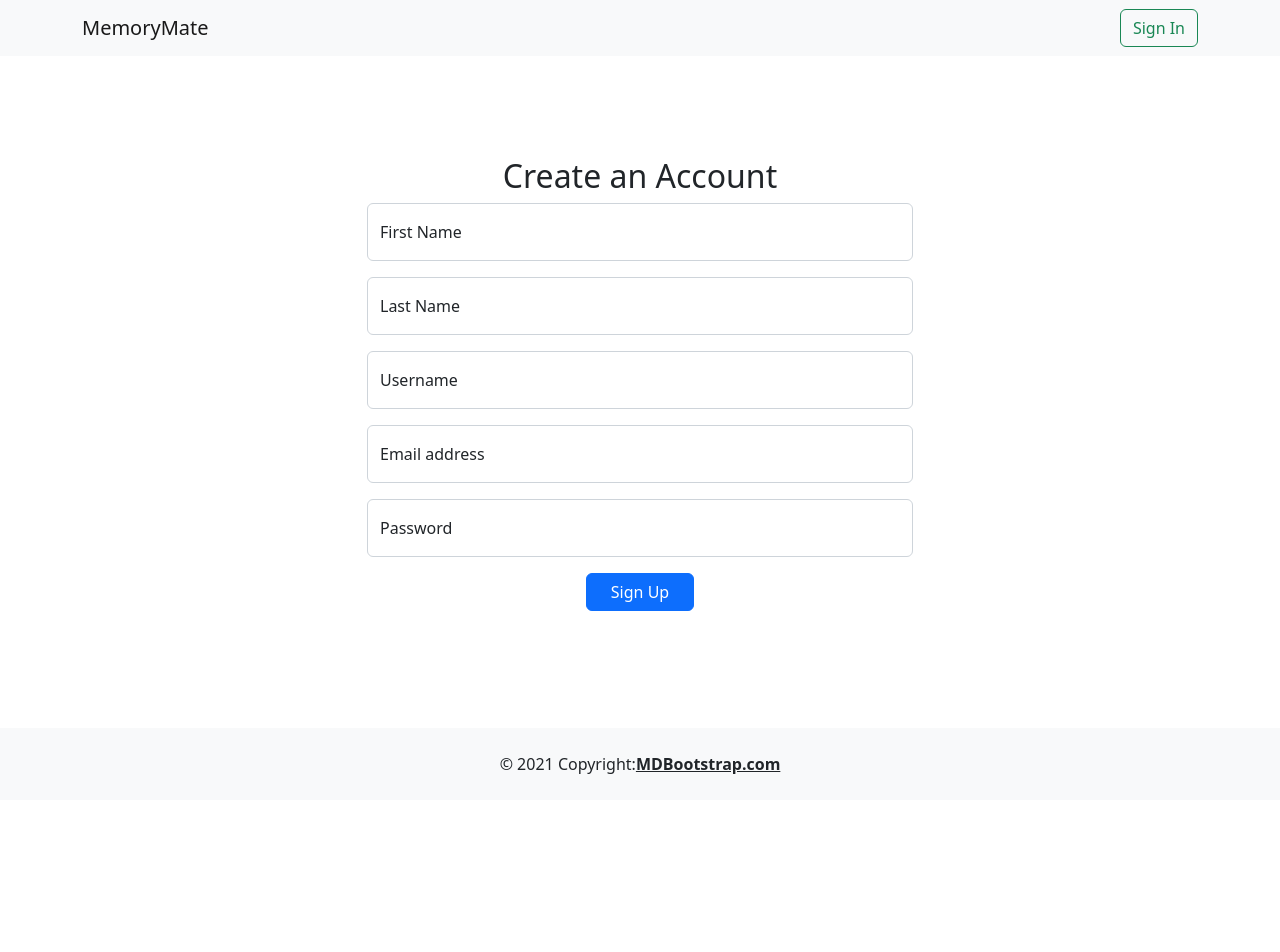
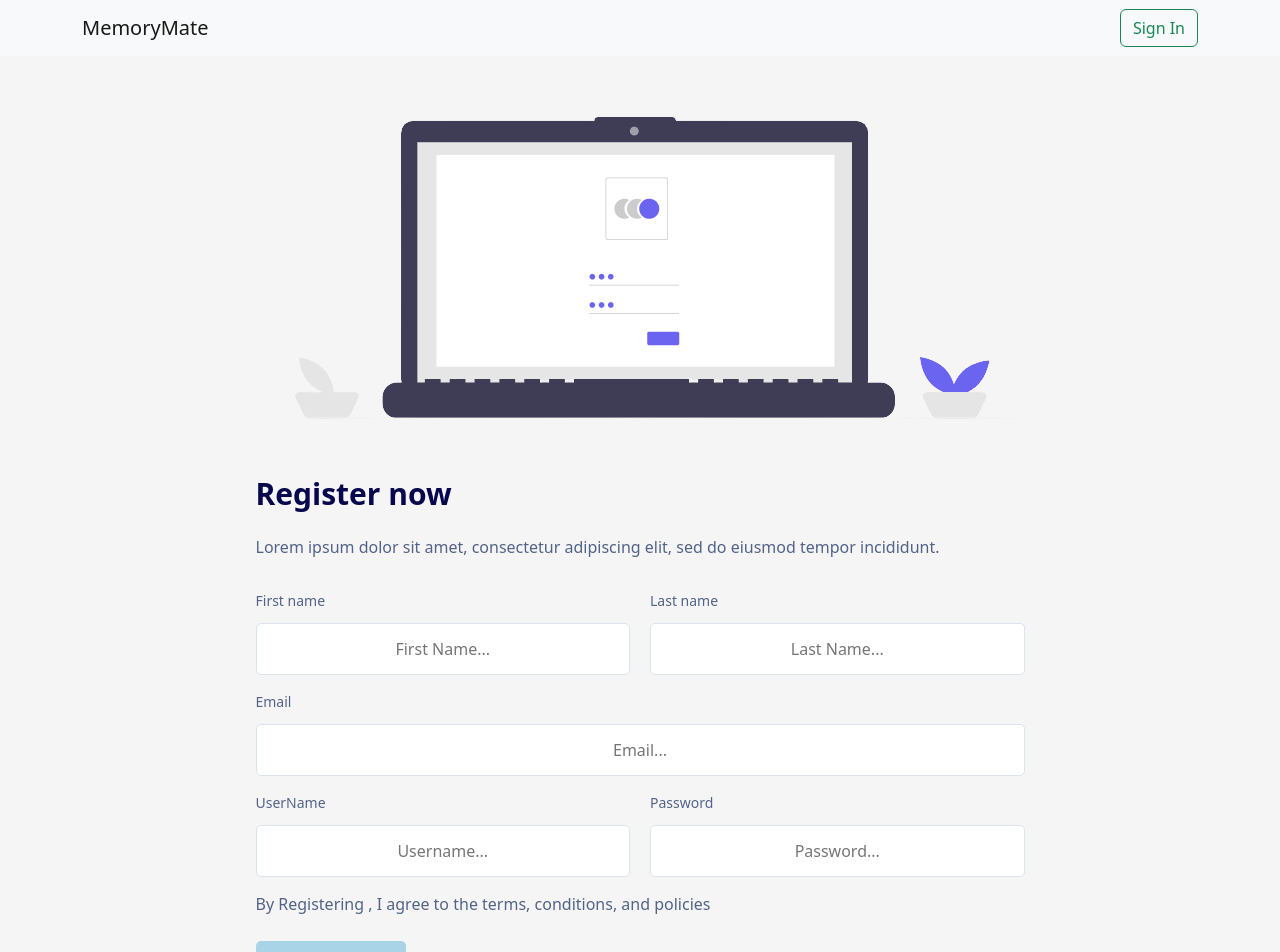
Before and after one commit to hammadShamir/memorymate, a React (Create React App) app: page / in a window 1280 px wide. Shown: the top 952 px of the page. Before the commit the page ends 800 px from the top, so only its background shows below. Built offline with nearby package versions, Linux system fonts and the light colour scheme.

Commit message:
signup form added

```diff
--- a/src/App.css
+++ b/src/App.css
@@ -1,5 +1,12 @@
 .App {
-  height: 100vh;
+  height: auto;
   display: flex;
   flex-direction: column;
+  background:  #F5F5F5;
+  /* background: linear-gradient(to bottom, #E6D0FF, #D1B0FF, #C294FF, #B278FF, #A05EFF); */
 }
+
+
+#menubar{
+  background-color: #A9D3E6 !important;
+}
--- a/src/components/SignUp.js
+++ b/src/components/SignUp.js
@@ -1,7 +1,12 @@
 import React, { useState } from 'react'
 import { auth } from '../Firebase'
 import Alert from '../components/Alert'
-import { useNavigate } from 'react-router-dom'
+import { useNavigate,Link } from 'react-router-dom'
+
+// images
+import register from '../images/register1.png'
+// css
+import '../cssfiles/signup.css'
 
 const SignUp = () => {
     const [visible, setVisible] = useState({ message: '', isSuccess: false });
@@ -35,40 +40,95 @@ const SignUp = () => {
     };
 
     return (
-        <div className="row h-100">
-            <div className="col-10 col-md-6 m-auto ">
-                <h2 className="text-center">Create an Account</h2>
-                <form onSubmit={handleSignUp}>
-                    <div className="form-floating mb-3">
-                        <input type="text" className="form-control" id="floatingInput" placeholder="First Name" name='fname' />
-                        <label htmlFor="floatingInput">First Name</label>
-                    </div>
-                    <div className="form-floating mb-3">
-                        <input type="text" className="form-control" id="floatingInput" placeholder="Last Name" name='lname' />
-                        <label htmlFor="floatingInput">Last Name</label>
-                    </div>
-                    <div className="form-floating mb-3">
-                        <input type="text" className="form-control" id="floatingInput" placeholder=" Username" name='username' />
-                        <label htmlFor="floatingInput">Username</label>
-                    </div>
-                    <div className="form-floating mb-3">
-                        <input type="email" className="form-control" id="floatingInput" placeholder="name@example.com" name='email' />
-                        <label htmlFor="floatingInput">Email address</label>
-                    </div>
-                    <div className="form-floating">
-                        <input type="password" className="form-control" id="floatingPassword" placeholder="Password" name='password' />
-                        <label htmlFor="floatingPassword">Password</label>
-                    </div>
-                    <div className="p-3 text-center">
-                        <button type="submit" className="btn btn-primary px-4">Sign Up</button>
-                    </div>
+        <div className="formbold-main-wrapper">
+  <div className="formbold-form-wrappe">
+  <img  src={register} alt='register ' />
 
-                </form>
-                {visible.message &&
-                    <Alert className={visible.isSuccess ? 'success' : 'danger'} message={visible.message} />
-                }
-            </div>
+
+    <form   onSubmit={handleSignUp}>
+      <div className="formbold-form-title">
+
+      <h2 style={{ fontWeight: 'bold', fontSize: '30px' }} className=" mt-5 mb-4">Register now</h2>
+        <p>
+          Lorem ipsum dolor sit amet, consectetur adipiscing elit, sed do
+          eiusmod tempor incididunt.
+        </p>
+      </div>
+
+      <div className="formbold-input-flex">
+        <div>
+          <label for="firstname" className="formbold-form-label">
+            First name
+          </label>
+          <input
+            type="text"
+            name="firstname"
+            id="firstname"
+            placeholder='First Name...'
+            className="formbold-form-input"
+          />
         </div>
+        <div>
+          <label for="lastname" className="formbold-form-label"> Last name </label>
+          <input
+            type="text"
+            name="lastname"
+            id="lastname"
+            className="formbold-form-input"
+            placeholder='Last Name...'
+          />
+        </div>
+      </div>
+
+      <div className="formbold-mb-3">
+      <div>
+          <label for="email" className="formbold-form-label"> Email </label>
+          <input
+            type="email"
+            name="email"
+            id="email"
+            className="formbold-form-input"
+            placeholder='Email...'
+          />
+        </div>
+      </div>
+
+      <div className="formbold-input-flex">
+        <div>
+          <label for="username" className="formbold-form-label">
+            UserName
+          </label>
+          <input
+            type="text"
+            name="username"
+            id="username firstname"
+            placeholder='Username...'
+            className="formbold-form-input"
+          />
+        </div>
+        <div>
+          <label for="password" className="formbold-form-label"> Password </label>
+          <input
+            type="password"
+            name="password"
+            id="password lastname"
+            placeholder='Password...'
+            className="formbold-form-input"
+          />
+        </div>
+      </div>
+
+      <div className="formbold-checkbox-wrapper">
+        <label for="supportCheckbox" className="formbold-checkbox-label">
+          By Registering , I agree to the terms, conditions, and policies
+        </label>
+      </div>
+
+      <button className="formbold-btn btn_lg">Register Now</button>
+    </form>
+  </div>
+</div>
+
     )
 }
 
--- /dev/null
+++ b/src/cssfiles/signup.css
@@ -0,0 +1,142 @@
+@import url('https://fonts.googleapis.com/css2?family=Inter:wght@400;500;600;700&display=swap');
+* {
+  margin: 0;
+  padding: 0;
+  box-sizing: border-box;
+}
+body {
+  font-family: 'Inter', sans-serif;
+}
+.formbold-mb-3 {
+  margin-bottom: 15px;
+}
+.formbold-relative {
+  position: relative;
+}
+.formbold-opacity-0 {
+  opacity: 0;
+}
+.formbold-stroke-current {
+  stroke: currentColor;
+}
+#supportCheckbox:checked ~ div span {
+  opacity: 1;
+}
+
+.formbold-main-wrapper {
+  display: flex;
+  align-items: center;
+  justify-content: center;
+  padding: 48px;
+}
+
+.formbold-form-wrapper {
+  margin: 0 auto;
+  max-width: 570px;
+  width: 100%;
+  background: white;
+  padding: 40px;
+}
+
+.formbold-img {
+  margin-bottom: 45px;
+}
+
+.formbold-form-title {
+  margin-bottom: 30px;
+}
+.formbold-form-title h2 {
+  font-weight: 600;
+  font-size: 28px;
+  line-height: 34px;
+  color: #07074d;
+}
+.formbold-form-title p {
+  font-size: 16px;
+  line-height: 24px;
+  color: #536387;
+  margin-top: 12px;
+}
+
+.formbold-input-flex {
+  display: flex;
+  gap: 20px;
+  margin-bottom: 15px;
+}
+.formbold-input-flex > div {
+  width: 50%;
+}
+.formbold-form-input {
+  text-align: center;
+  width: 100%;
+  padding: 13px 22px;
+  border-radius: 5px;
+  border: 1px solid #dde3ec;
+  background: #ffffff;
+  font-weight: 500;
+  font-size: 16px;
+  color: #536387;
+  outline: none;
+  resize: none;
+}
+.formbold-form-input:focus {
+  border-color: #A9D3E6;
+  box-shadow: 0px 3px 8px rgba(0, 0, 0, 0.05);
+}
+.formbold-form-label {
+  color: #536387;
+  font-size: 14px;
+  line-height: 24px;
+  display: block;
+  margin-bottom: 10px;
+}
+
+.formbold-checkbox-label {
+  display: flex;
+  cursor: pointer;
+  user-select: none;
+  font-size: 16px;
+  line-height: 24px;
+  color: #536387;
+}
+.formbold-checkbox-label a {
+  margin-left: 5px;
+  color: #A9D3E6;
+}
+.formbold-input-checkbox {
+  position: absolute;
+  width: 1px;
+  height: 1px;
+  padding: 0;
+  margin: -1px;
+  overflow: hidden;
+  clip: rect(0, 0, 0, 0);
+  white-space: nowrap;
+  border-width: 0;
+}
+.formbold-checkbox-inner {
+  display: flex;
+  align-items: center;
+  justify-content: center;
+  width: 20px;
+  height: 20px;
+  margin-right: 16px;
+  margin-top: 2px;
+  border: 0.7px solid #dde3ec;
+  border-radius: 3px;
+}
+
+.formbold-btn {
+  font-size: 16px;
+  border-radius: 5px;
+  padding: 14px 25px;
+  border: none;
+  font-weight: 500;
+  background-color: #A9D3E6;
+  color: white;
+  cursor: pointer;
+  margin-top: 25px;
+}
+.formbold-btn:hover {
+  box-shadow: 0px 3px 8px rgba(0, 0, 0, 0.05);
+}
--- a/src/index.css
+++ b/src/index.css
@@ -1,13 +1,12 @@
 body {
   margin: 0;
-  font-family: -apple-system, BlinkMacSystemFont, 'Segoe UI', 'Roboto', 'Oxygen',
+  font-family: inter, -apple-system, BlinkMacSystemFont, 'Segoe UI', 'Roboto', 'Oxygen',
     'Ubuntu', 'Cantarell', 'Fira Sans', 'Droid Sans', 'Helvetica Neue',
     sans-serif;
   -webkit-font-smoothing: antialiased;
   -moz-osx-font-smoothing: grayscale;
+
+  background-image: none !important;
+background-color: transparent !important;
+
 }
-
-code {
-  font-family: source-code-pro, Menlo, Monaco, Consolas, 'Courier New',
-    monospace;
-}
```
Also changed, not shown: src/images/register1.png (added), src/images/register2.png (added).
